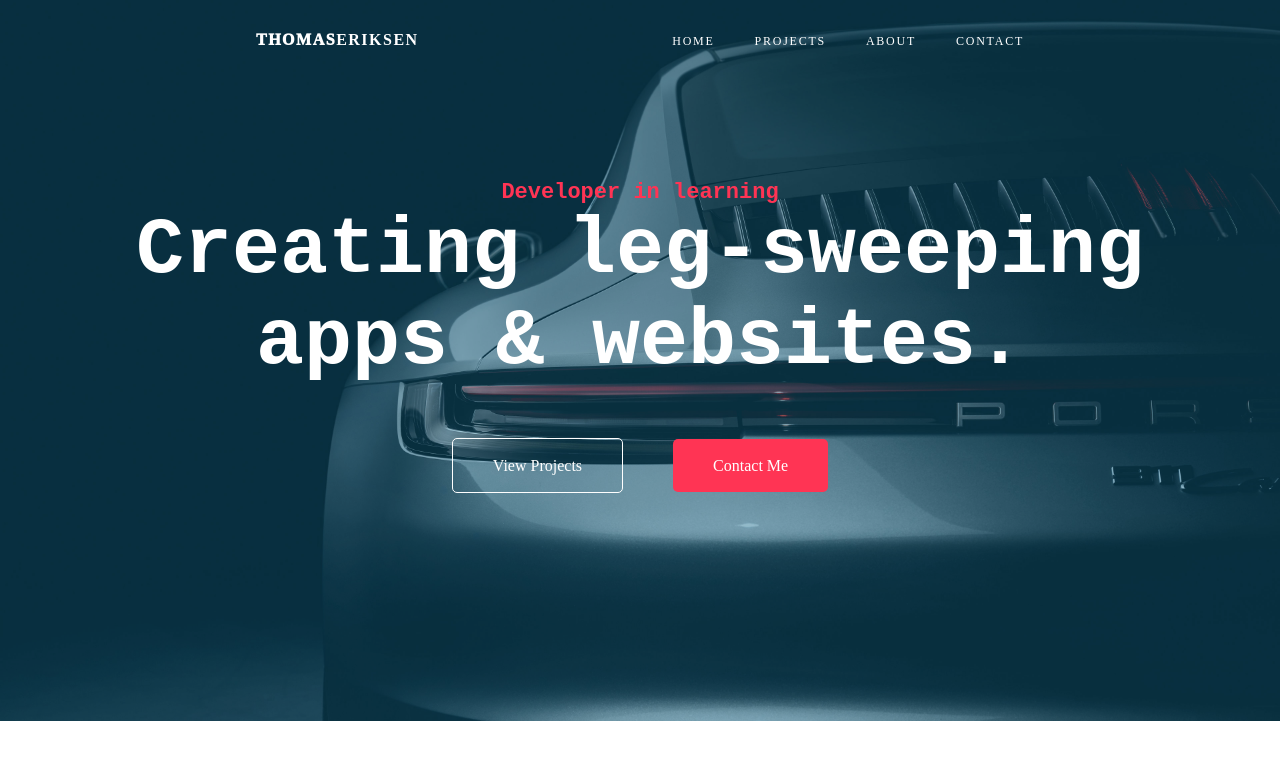
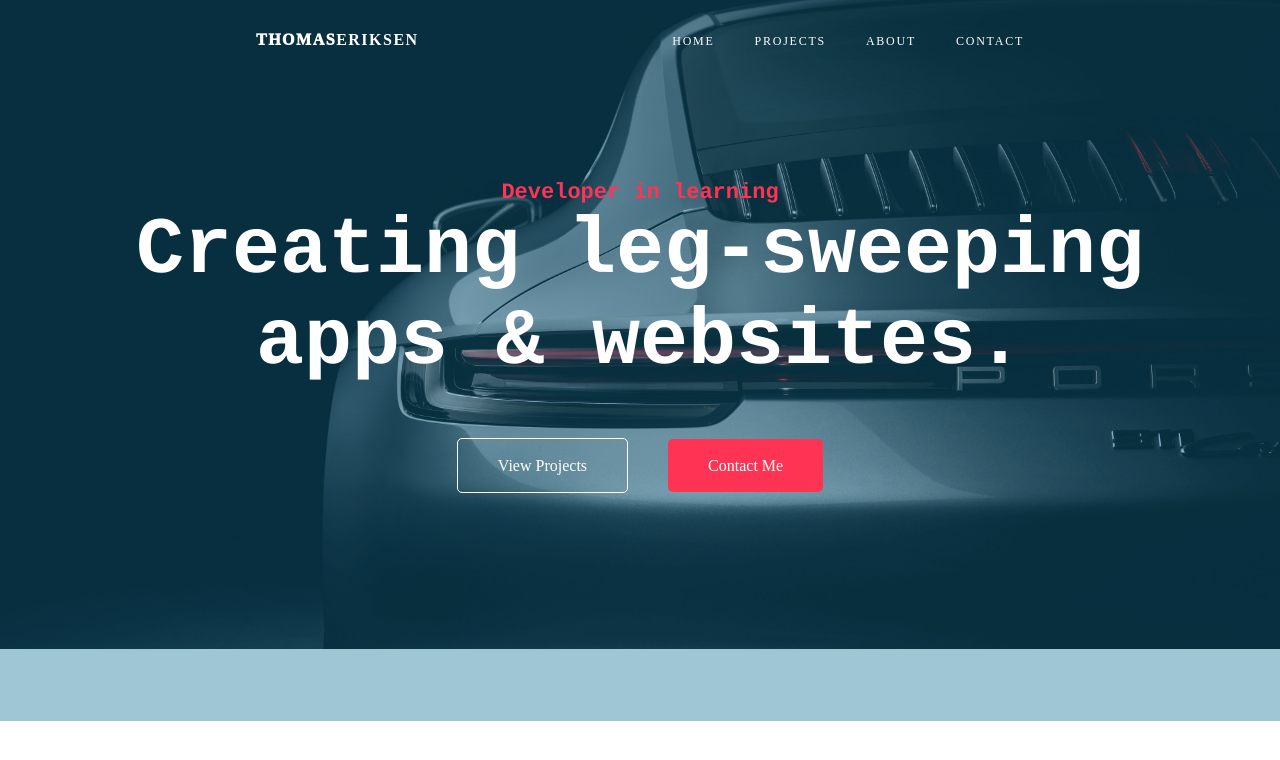
Before and after one commit to puff1g/Portfolio, a Gatsby site: page / in a window 1280 px wide. Built offline with nearby package versions, Linux system fonts and the light colour scheme; Gatsby itself is replaced by a stand-in of ours.

Commit message:
Font imported!

```diff
--- a/gatsby-config.js
+++ b/gatsby-config.js
@@ -11,7 +11,10 @@ module.exports = {
         custom: {
           families: ['Reg'],
           urls: ["/font/font.css"]
-        }
+        },
+        Fonts: {
+          families: ['OCR A']
+        },
       }
     },
     `gatsby-plugin-react-helmet`,
--- a/src/components/banner.js
+++ b/src/components/banner.js
@@ -32,6 +32,7 @@ const Banner = () => {
         <Link className="button1" to="/Projects">View Projects</Link>
         <Link className="button2" to="/Contact">Contact Me</Link>
         </nav>
+
         </div>
         </div>
     </div>
--- a/src/styles/styles.scss
+++ b/src/styles/styles.scss
@@ -6,11 +6,11 @@ $white: white;
 $grey: gray;
 $gray: $grey;
 $navclr: $white;
-$fontmain: 'Courier New',
+$fontmain: 'OCR A',
 Courier,
 monospace;
 $buttonsize: 18px 40px;
-
+$marginbutton: 0px 20px;
 * {
     // background-color: black;
     margin: 0;
@@ -78,13 +78,13 @@ header {
 .bannerimage {
     position: relative;
     width: 100%;
-    height: 80%;
+    height: 90%;
     z-index: 9;
 
-    .imaget{
+    .imaget img {
+        max-height: 90%;
         background-position: center;
         background-repeat: no-repeat;
-        background-size: cover;
     }
 
     .Blureffect {
@@ -132,9 +132,9 @@ header {
         position: relative;
         top: 70px;
         align-self: center;
-        justify-content: center;
 
         .button1 {
+            margin: $marginbutton;
             border: $white 2px;
             background-color: transparent;
             padding: 15px;
@@ -148,7 +148,7 @@ header {
         }
 
         .button2 {
-            margin-left: 50px;
+            margin: $marginbutton;
             border: $white 2px;
             background-color: $primary;
             padding: 15px;
```
